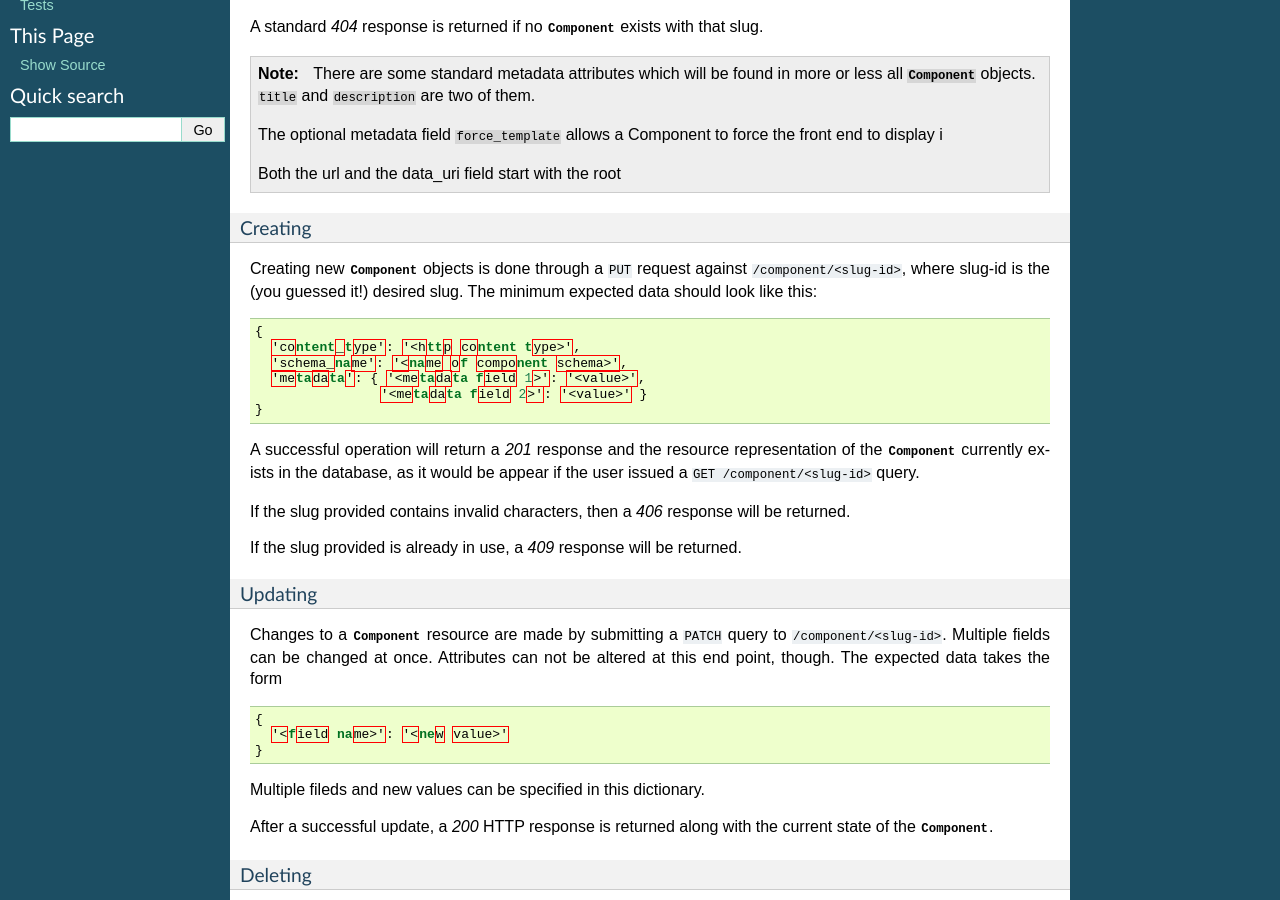
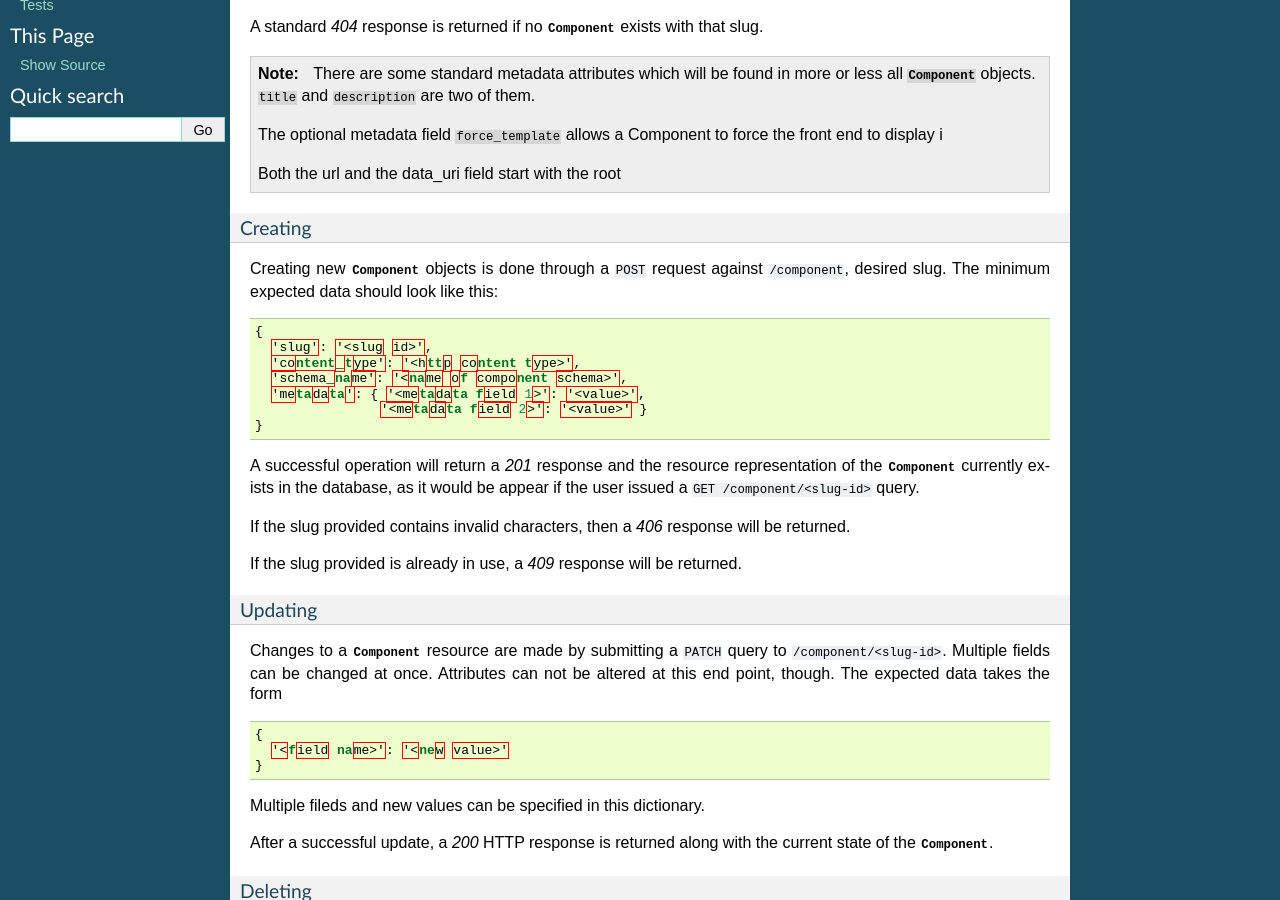
Before and after one commit to motherjones/mirrors, a Sphinx documentation site: the page built from docs/api_spec.rst, in a window 1280 px wide and 900 px high, scrolled down 626 px. Built offline with Sphinx 7.4.7, drawn with Linux system fonts in a browser that asks for light colours.

Commit message:
WEB-388 now requiring a POST request to create a new object

```diff
--- a/docs/api_spec.rst
+++ b/docs/api_spec.rst
@@ -53,13 +53,14 @@
 Creating
 """"""""
 
-Creating new :py:class:`Component` objects is done through a ``PUT`` request
-against ``/component/<slug-id>``, where slug-id is the (you guessed it!)
-desired slug. The minimum expected data should look like this:
+Creating new :py:class:`Component` objects is done through a ``POST`` request
+against ``/component``, desired slug. The minimum expected data should look
+like this:
 
 .. code:: json
 
  {
+   'slug': '<slug id>',
    'content_type': '<http content type>',
    'schema_name': '<name of component schema>',
    'metadata': { '<metadata field 1>': '<value>',
```
